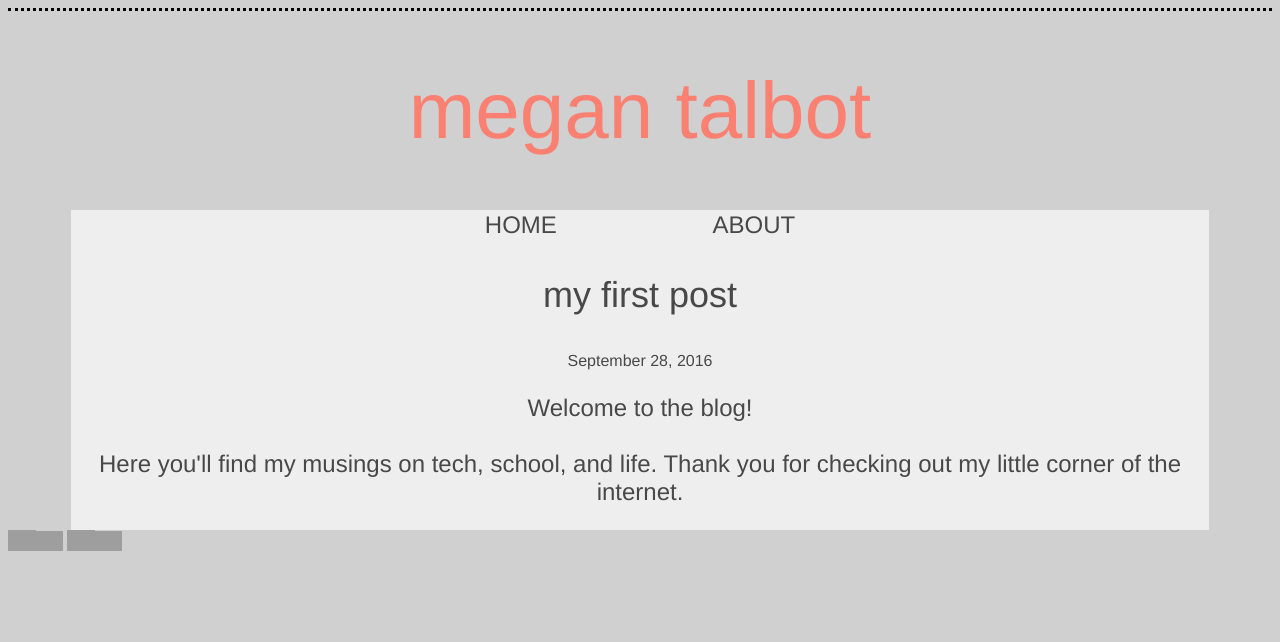
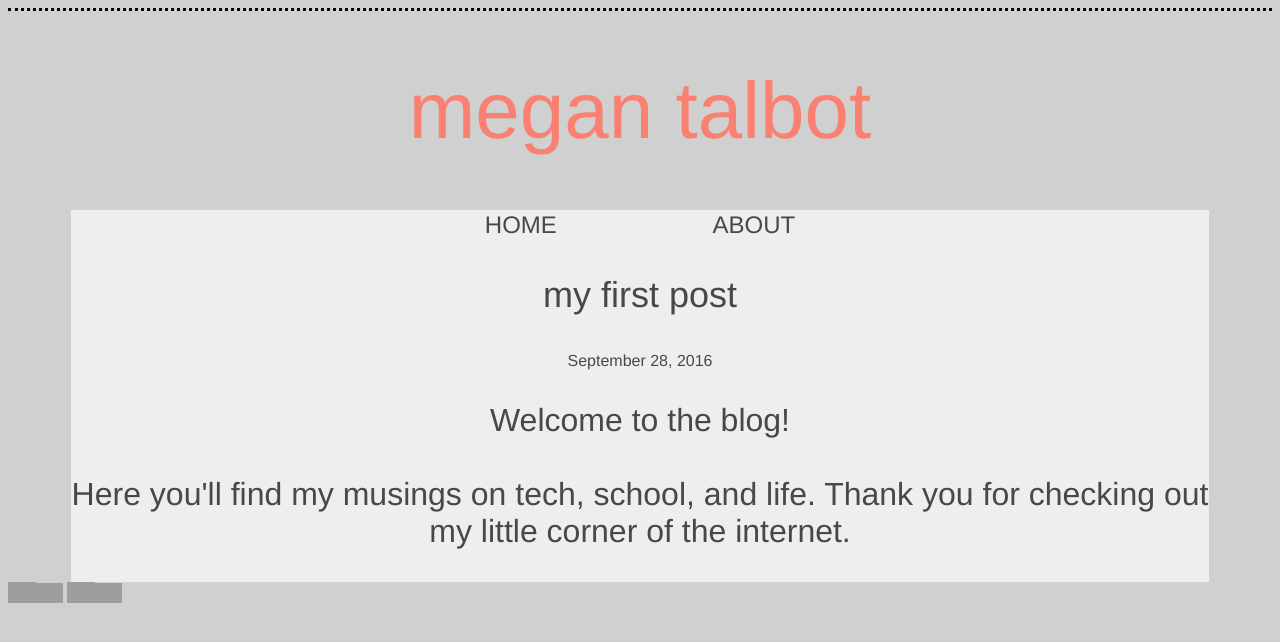
Before and after one commit to meganft/meganft.github.io, a Jekyll site: the page built from _posts/2016-09-28-my-first-post.html, in a window 1280 px wide. Shown: the top 642 px of the page. Built offline with Jekyll 4.4.1, drawn with Linux system fonts in a browser that asks for light colours; grey boxes are pictures that could not be loaded.

```diff
--- a/css/styles.css
+++ b/css/styles.css
@@ -81,5 +81,5 @@
 #blog-head {
   font: Helvetica Neue;
   font-weight: lighter;
-  font-size: 24px;
+  font-size: 2em;
 }
```
